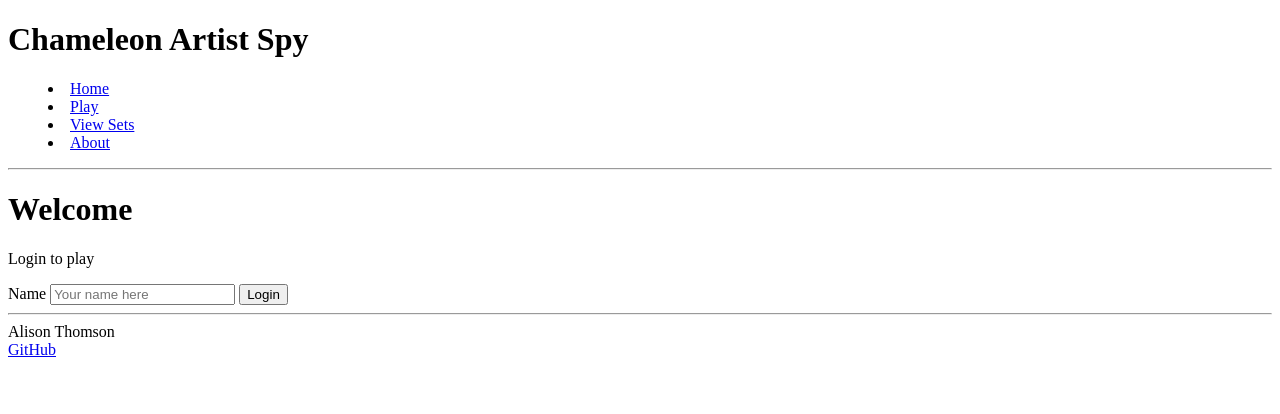
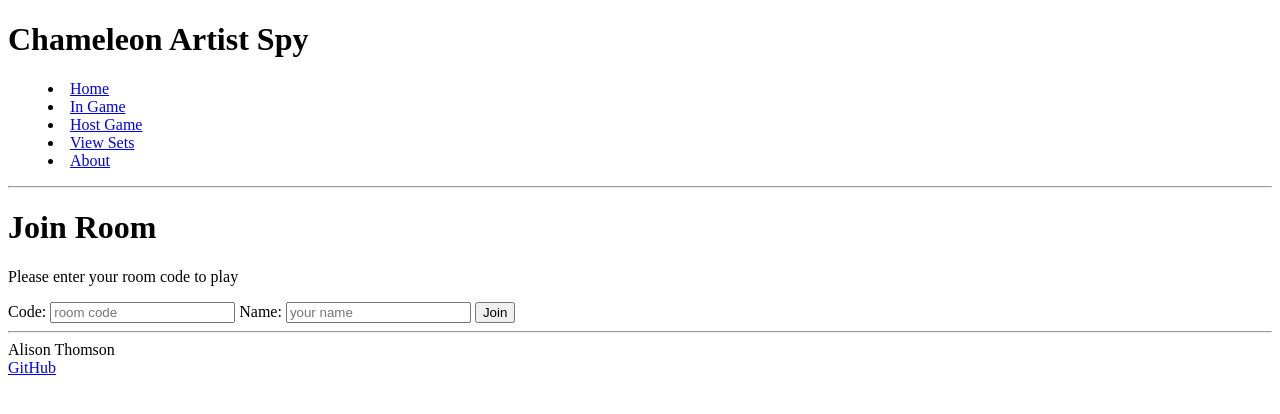
Before and after one commit to AlisonRampton/startup, a plain HTML site: page index.html in a window 1280 px wide. Drawn offline with Linux system fonts and the light colour scheme.

Commit message:
Added host page, name entry for joining game

```diff
--- a/index.html
+++ b/index.html
@@ -17,7 +17,8 @@
         <!-- Menu is a semantic alternative to <ul> that represents an interaction -->
         <menu>
           <li><a href="index.html">Home</a></li>
-          <li><a href="play.html">Play</a></li>
+          <li><a href="play.html">In Game</a></li>
+          <li><a href="host.html">Host Game</a></li>
           <li><a href="sets.html">View Sets</a></li>
           <li><a href="about.html">About</a></li>
         </menu>
@@ -28,14 +29,16 @@
     </header>
 
     <main>
-      <h1>Welcome</h1>
-      <p>Login to play</p>
-      <form method="get" action="play.html">
-        <label for="name">Name</label>
-        <input type="text" id="name" placeholder="Your name here" />
-        <button type="submit">Login</button>
-      </form>
-    </main>
+       <h1>Join Room</h1>
+       <p>Please enter your room code to play</p>
+       <form method="get" action="play.html">
+         <label for="roomCode">Code:</label>
+         <input type="text" id="roomCode" placeholder="room code" />
+         <label for="name">Name:</label>
+         <input type="text" id="name" placeholder="your name" />
+         <button type="submit">Join</button>
+        </form>
+      </main>
 
     <footer>
       <hr />
```
Also changed, not shown: play.html (+8 -6 lines), host.html (added).
